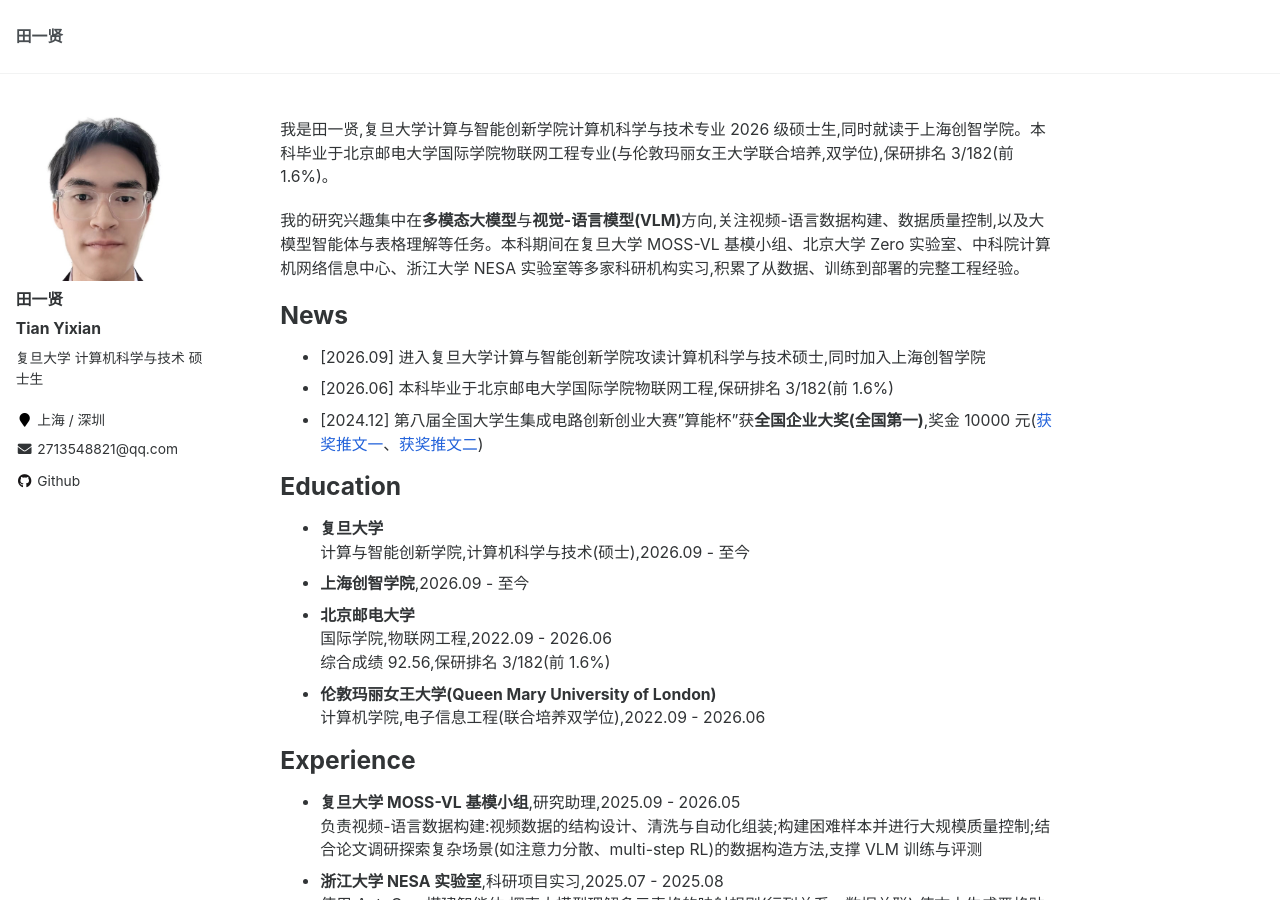
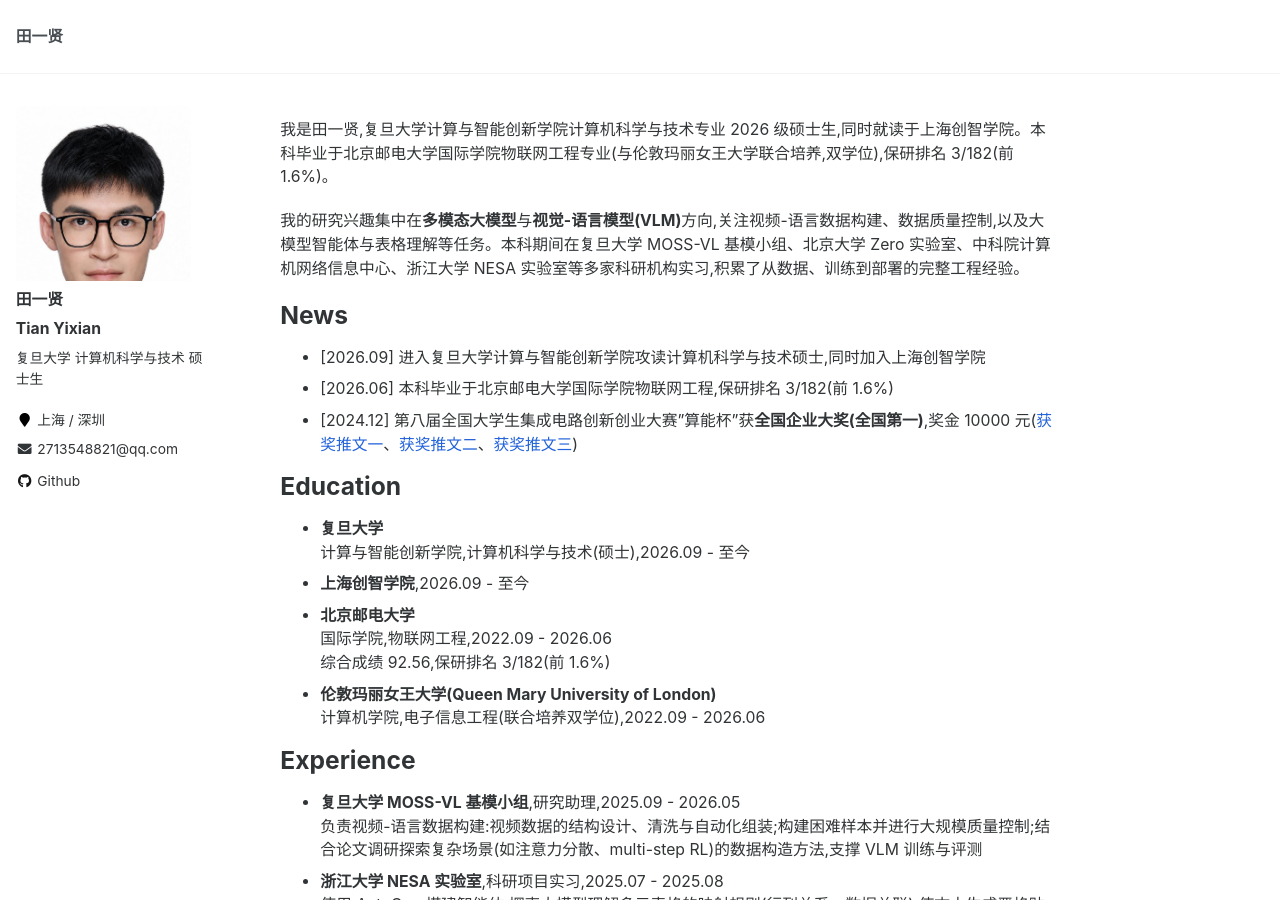
Before and after one commit to tianyixian/tianyixian.github.io, a Jekyll site: the page built from _pages/about.md, in a window 1280 px wide and 900 px high. Built offline with Jekyll 4.4.1, drawn with Linux system fonts in a browser that asks for light colours.

Commit message:
更换头像照片,新增获奖推文三链接

```diff
--- a/_pages/about.md
+++ b/_pages/about.md
@@ -15,7 +15,7 @@ redirect_from:
 # News
 - [2026.09] 进入复旦大学计算与智能创新学院攻读计算机科学与技术硕士,同时加入上海创智学院
 - [2026.06] 本科毕业于北京邮电大学国际学院物联网工程,保研排名 3/182(前 1.6%)
-- [2024.12] 第八届全国大学生集成电路创新创业大赛"算能杯"获**全国企业大奖(全国第一)**,奖金 10000 元([获奖推文一](https://mp.weixin.qq.com/s/TXCH_aqigV4EbfU-9PQt_g)、[获奖推文二](https://is.bupt.edu.cn/info/1031/4456.htm))
+- [2024.12] 第八届全国大学生集成电路创新创业大赛"算能杯"获**全国企业大奖(全国第一)**,奖金 10000 元([获奖推文一](https://mp.weixin.qq.com/s/TXCH_aqigV4EbfU-9PQt_g)、[获奖推文二](https://is.bupt.edu.cn/info/1031/4456.htm)、[获奖推文三](https://mp.weixin.qq.com/s/SBcCPu9yA5Rw5rIfBhJAVQ))
 
 # Education
 - **复旦大学**
```
Also changed, not shown: images/profile.jpg.
